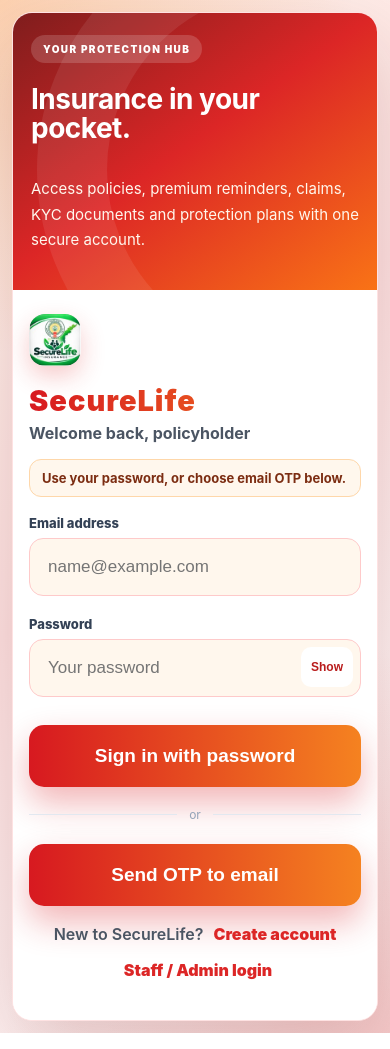
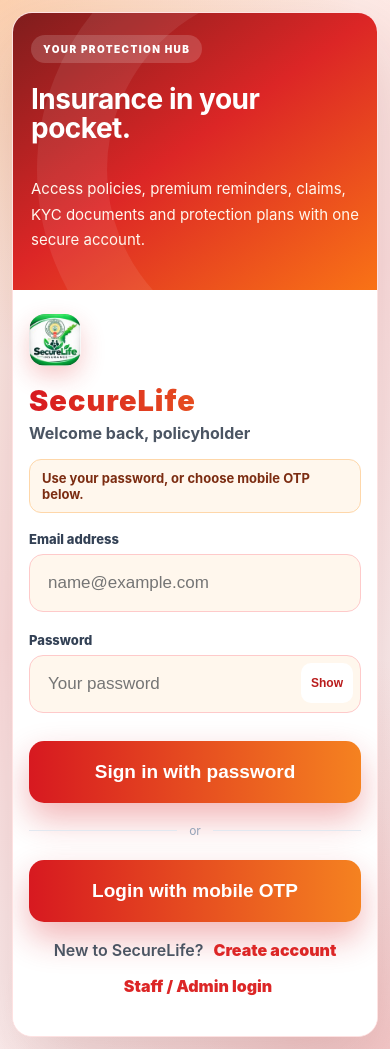
Before and after one commit to mummy7791/insurance-app, a React (Vite) app in the folder frontend/: page /login in a window 390 px wide. Built offline with nearby package versions, Linux system fonts and the light colour scheme; no server answers.

Commit message:
feat: show mobile OTP login on customer sign-in

```diff
--- a/frontend/src/pages/Login.tsx
+++ b/frontend/src/pages/Login.tsx
@@ -56,7 +56,7 @@ export default function Login() {
           <div className="brand-mark brand-mark-logo"><img src="/securelife-logo.jpg" alt="SecureLife Insurance" /></div>
           <h1 className="auth-title">SecureLife</h1>
           <p className="auth-kicker">Welcome back, policyholder</p>
-          <div className="login-method-note">Use your password, or choose email OTP below.</div>
+          <div className="login-method-note">Use your password, or choose mobile OTP below.</div>
 
           {error && <div className="auth-error">{error}</div>}
 
@@ -70,12 +70,8 @@ export default function Login() {
 
           <button className="auth-btn" onClick={() => void login()} disabled={loading}>{loading ? "Signing in securely..." : "Sign in with password"}</button>
 
-          {error.toLowerCase().includes("verify") && (
-            <button className="auth-outline-btn" onClick={() => navigate("/customer-otp-login", { state: { email: email.trim().toLowerCase(), mode: "verify" } })}>Verify email with OTP</button>
-          )}
-
-          <div className="auth-divider"><span>or</span></div>
-          <button className="auth-outline-btn" onClick={() => navigate("/customer-otp-login", { state: { email: email.trim().toLowerCase(), mode: "login" } })}>Send OTP to email</button>
+              <div className="auth-divider"><span>or</span></div>
+          <button className="auth-outline-btn" onClick={() => navigate("/customer-otp-login", { state: { mode: "login" } })}>Login with mobile OTP</button>
 
           <p className="auth-link">New to SecureLife? <Link to="/register">Create account</Link></p>
           <p className="auth-link small"><Link to="/admin-login">Staff / Admin login</Link></p>
```
